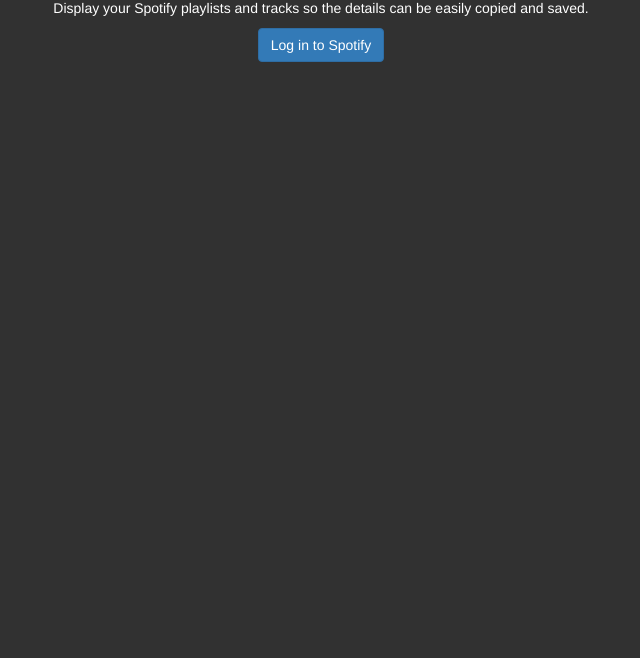
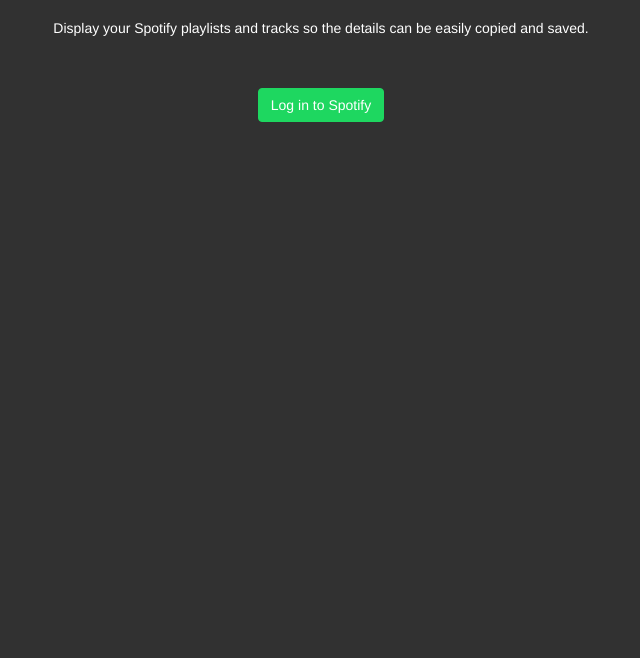
Before and after one commit to cazyw/spotify-playlist-backup, a website: page public/index.html in a window 1280 px wide. Shown: the part 142-800 px from the top of the page, without its empty margins (319-959 px from the left). Drawn offline with nearby package versions, Linux system fonts and the light colour scheme.

Commit message:
Update colour scheme of buttons

```diff
--- a/public/index.html
+++ b/public/index.html
@@ -37,7 +37,7 @@
       <div id="login" class="active">
         <h1>Backup Spotify Playlists</h1>
         <p>Display your Spotify playlists and tracks so the details can be easily copied and saved.</p>
-        <a href="/login" class="btn btn-primary">Log in to Spotify</a>
+        <a href="/login" class="btn btn-primary login-btn">Log in to Spotify</a>
       </div>
       <div id="loading"><i class="fa fa-refresh fa-spin fa-3x fa-fw"></i></div>
       <div id="loggedin">
--- a/public/style.css
+++ b/public/style.css
@@ -1,7 +1,8 @@
 html, body {
-  background-color: rgb(49, 49, 49);
+  background: rgb(49, 49, 49);
   box-sizing: border-box;
   color: rgb(255, 255, 255);
+  height: 100%;
 }
 
 *, *:before, *:after {
@@ -12,6 +13,10 @@
   padding-top: 20px;
   padding-botton: 10px;
   text-align: center;
+}
+
+p {
+  padding: 20px;
 }
 
 h2 {
@@ -72,6 +77,18 @@
   width: 100%;
 }
 
+
+.btn-primary.login-btn:visited,
+.btn-primary.login-btn:hover,
+.btn-primary.login-btn:focus,
+.btn-primary.login-btn:active,
+.btn-primary.login-btn
+{
+  margin-top: 20px;
+  background: rgb(30, 215, 96);
+  border-color: rgb(30, 215, 96);;
+}
+
 .loading {
   margin-top: 50px;
   text-align: center;
@@ -83,8 +100,13 @@
   color: rgb(49, 49, 49);
 }
 
-.logout a {
-  color: rgb(30, 215, 96);;
+.logout a:link,
+.logout a:visited,
+.logout a:hover,
+.logout a:active
+ {
+  color: rgb(30, 215, 96);
+  text-decoration: none;
 }
 
 ul {
```
